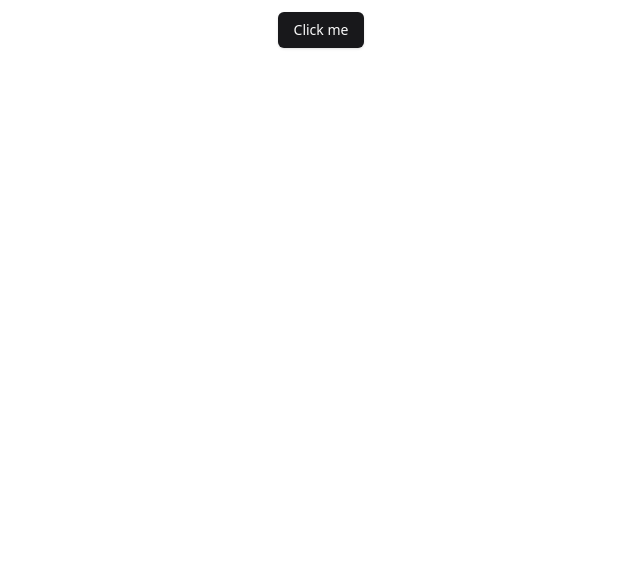
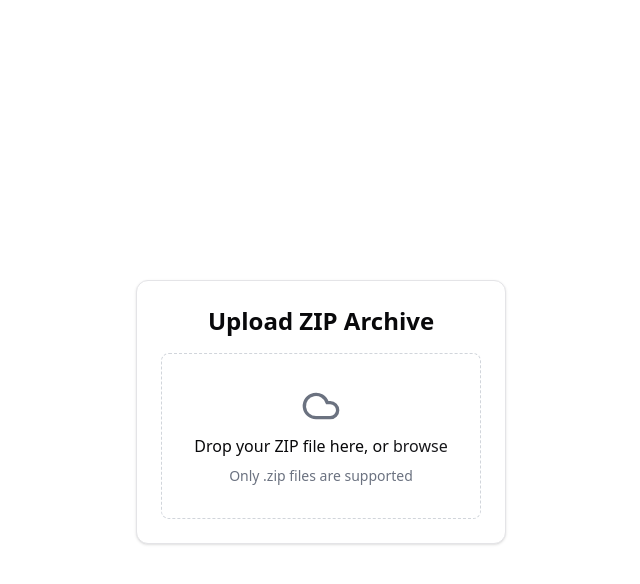
Before and after one commit to explicit-logic/spot-serve-gui, a React (Vite) app: page / in a window 1280 px wide. Shown: the top 584 px of the page, without its empty margins (319-959 px from the left). Built offline with nearby package versions, Linux system fonts and the light colour scheme.

Commit message:
Zip archive drop-zone

```diff
--- a/package.json
+++ b/package.json
@@ -11,6 +11,7 @@
     "lint": "biome check --write ./src"
   },
   "dependencies": {
+    "@radix-ui/react-progress": "^1.1.1",
     "@radix-ui/react-slot": "^1.1.1",
     "@tauri-apps/api": "^2",
     "@tauri-apps/plugin-opener": "^2",
@@ -20,6 +21,7 @@
     "lucide-react": "^0.471.1",
     "react": "^18.3.1",
     "react-dom": "^18.3.1",
+    "react-dropzone": "^14.3.5",
     "tailwind-merge": "^2.6.0",
     "tailwindcss-animate": "^1.0.7"
   },
--- a/src/App.tsx
+++ b/src/App.tsx
@@ -1,10 +1,10 @@
-import { Button } from '@/components/ui/button';
+import UploadPage from './components/pages/UploadPage';
 import './app.css';
 
 function App() {
   return (
     <main className="flex flex-col items-center justify-center py-3">
-      <Button>Click me</Button>
+      <UploadPage />
     </main>
   );
 }
--- /dev/null
+++ b/src/components/pages/UploadPage.tsx
@@ -0,0 +1,132 @@
+import { Card } from '@/components/ui/card';
+import { Progress } from '@/components/ui/progress';
+import { cn } from '@/lib/utils';
+import { Cloud, File, Loader2 } from 'lucide-react';
+import { useCallback, useState } from 'react';
+import { useDropzone } from 'react-dropzone';
+
+interface UploadDropzoneProps {
+  className?: string;
+  onUpload?: (file: File) => Promise<void>;
+}
+
+export default function UploadPage() {
+  return (
+    <div className="flex min-h-screen flex-col items-center justify-center p-4 md:p-8">
+      <Card className="w-full max-w-2xl p-6">
+        <div className="flex flex-col items-center gap-4">
+          <h1 className="text-2xl font-bold">Upload ZIP Archive</h1>
+          <UploadDropzone
+            onUpload={async (file) => {
+              // Handle your file upload logic here
+              console.log('Uploading file:', file.name);
+            }}
+          />
+        </div>
+      </Card>
+    </div>
+  );
+}
+
+function UploadDropzone({ className, onUpload }: UploadDropzoneProps) {
+  const [isUploading, setIsUploading] = useState<boolean>(false);
+  const [uploadProgress, setUploadProgress] = useState<number>(0);
+
+  const onDrop = useCallback(
+    async (acceptedFiles: File[]) => {
+      const file = acceptedFiles[0];
+      if (!file || !onUpload) return;
+
+      try {
+        setIsUploading(true);
+
+        // Simulate upload progress
+        const interval = setInterval(() => {
+          setUploadProgress((prev) => {
+            if (prev >= 95) {
+              clearInterval(interval);
+              return prev;
+            }
+            return prev + 5;
+          });
+        }, 100);
+
+        await onUpload(file);
+
+        clearInterval(interval);
+        setUploadProgress(100);
+      } catch (error) {
+        console.error('Error uploading file:', error);
+      } finally {
+        setIsUploading(false);
+      }
+    },
+    [onUpload],
+  );
+
+  const { getRootProps, getInputProps, isDragActive, acceptedFiles } =
+    useDropzone({
+      onDrop,
+      accept: {
+        'application/zip': ['.zip'],
+      },
+      maxFiles: 1,
+      multiple: false,
+    });
+
+  return (
+    <div className={cn('w-full', className)}>
+      <div
+        {...getRootProps({
+          className: cn(
+            'flex flex-col items-center justify-center rounded-lg border border-dashed p-8 transition-colors',
+            isDragActive
+              ? 'border-primary/50 bg-primary/5'
+              : 'border-gray-300 hover:border-primary/50 hover:bg-primary/5',
+            isUploading && 'pointer-events-none opacity-60',
+          ),
+        })}
+      >
+        <input {...getInputProps()} />
+
+        <div className="flex flex-col items-center justify-center text-center">
+          {isUploading ? (
+            <>
+              <Loader2 className="h-10 w-10 animate-spin text-gray-500" />
+              <p className="mt-2 text-sm text-gray-500">
+                Uploading your file...
+              </p>
+            </>
+          ) : (
+            <>
+              <Cloud className="h-10 w-10 text-gray-500" />
+              <p className="mt-2 text-base font-medium">
+                Drop your ZIP file here, or{' '}
+                <span className="text-primary hover:underline">browse</span>
+              </p>
+              <p className="mt-2 text-sm text-gray-500">
+                Only .zip files are supported
+              </p>
+            </>
+          )}
+        </div>
+
+        {acceptedFiles[0] && (
+          <div className="mt-4 flex items-center gap-2 text-sm text-gray-500">
+            <File className="h-4 w-4" />
+            <span>{acceptedFiles[0].name}</span>
+          </div>
+        )}
+      </div>
+
+      {isUploading && (
+        <div className="mt-4 space-y-2">
+          <Progress value={uploadProgress} />
+          <p className="text-center text-sm text-gray-500">
+            {uploadProgress}% uploaded
+          </p>
+        </div>
+      )}
+    </div>
+  );
+}
--- /dev/null
+++ b/src/components/ui/card.tsx
@@ -0,0 +1,83 @@
+import * as React from 'react';
+
+import { cn } from '@/lib/utils';
+
+const Card = React.forwardRef<
+  HTMLDivElement,
+  React.HTMLAttributes<HTMLDivElement>
+>(({ className, ...props }, ref) => (
+  <div
+    ref={ref}
+    className={cn(
+      'rounded-xl border bg-card text-card-foreground shadow',
+      className,
+    )}
+    {...props}
+  />
+));
+Card.displayName = 'Card';
+
+const CardHeader = React.forwardRef<
+  HTMLDivElement,
+  React.HTMLAttributes<HTMLDivElement>
+>(({ className, ...props }, ref) => (
+  <div
+    ref={ref}
+    className={cn('flex flex-col space-y-1.5 p-6', className)}
+    {...props}
+  />
+));
+CardHeader.displayName = 'CardHeader';
+
+const CardTitle = React.forwardRef<
+  HTMLDivElement,
+  React.HTMLAttributes<HTMLDivElement>
+>(({ className, ...props }, ref) => (
+  <div
+    ref={ref}
+    className={cn('font-semibold leading-none tracking-tight', className)}
+    {...props}
+  />
+));
+CardTitle.displayName = 'CardTitle';
+
+const CardDescription = React.forwardRef<
+  HTMLDivElement,
+  React.HTMLAttributes<HTMLDivElement>
+>(({ className, ...props }, ref) => (
+  <div
+    ref={ref}
+    className={cn('text-sm text-muted-foreground', className)}
+    {...props}
+  />
+));
+CardDescription.displayName = 'CardDescription';
+
+const CardContent = React.forwardRef<
+  HTMLDivElement,
+  React.HTMLAttributes<HTMLDivElement>
+>(({ className, ...props }, ref) => (
+  <div ref={ref} className={cn('p-6 pt-0', className)} {...props} />
+));
+CardContent.displayName = 'CardContent';
+
+const CardFooter = React.forwardRef<
+  HTMLDivElement,
+  React.HTMLAttributes<HTMLDivElement>
+>(({ className, ...props }, ref) => (
+  <div
+    ref={ref}
+    className={cn('flex items-center p-6 pt-0', className)}
+    {...props}
+  />
+));
+CardFooter.displayName = 'CardFooter';
+
+export {
+  Card,
+  CardHeader,
+  CardFooter,
+  CardTitle,
+  CardDescription,
+  CardContent,
+};
--- /dev/null
+++ b/src/components/ui/progress.tsx
@@ -0,0 +1,26 @@
+import * as ProgressPrimitive from '@radix-ui/react-progress';
+import * as React from 'react';
+
+import { cn } from '@/lib/utils';
+
+const Progress = React.forwardRef<
+  React.ElementRef<typeof ProgressPrimitive.Root>,
+  React.ComponentPropsWithoutRef<typeof ProgressPrimitive.Root>
+>(({ className, value, ...props }, ref) => (
+  <ProgressPrimitive.Root
+    ref={ref}
+    className={cn(
+      'relative h-2 w-full overflow-hidden rounded-full bg-primary/20',
+      className,
+    )}
+    {...props}
+  >
+    <ProgressPrimitive.Indicator
+      className="h-full w-full flex-1 bg-primary transition-all"
+      style={{ transform: `translateX(-${100 - (value || 0)}%)` }}
+    />
+  </ProgressPrimitive.Root>
+));
+Progress.displayName = ProgressPrimitive.Root.displayName;
+
+export { Progress };
```
Also changed, not shown: 1 other file (tests, documents, lock files or other folders).
